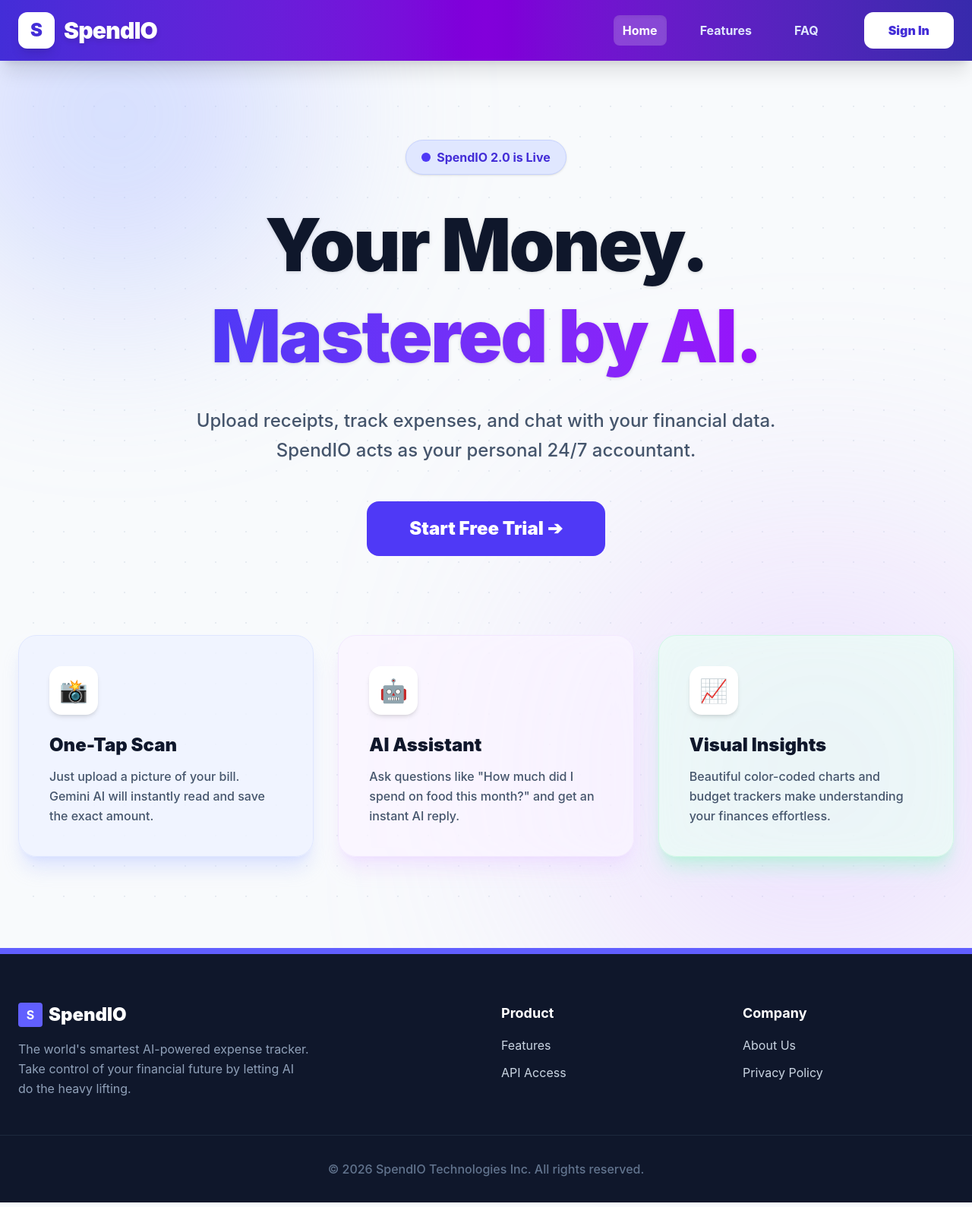
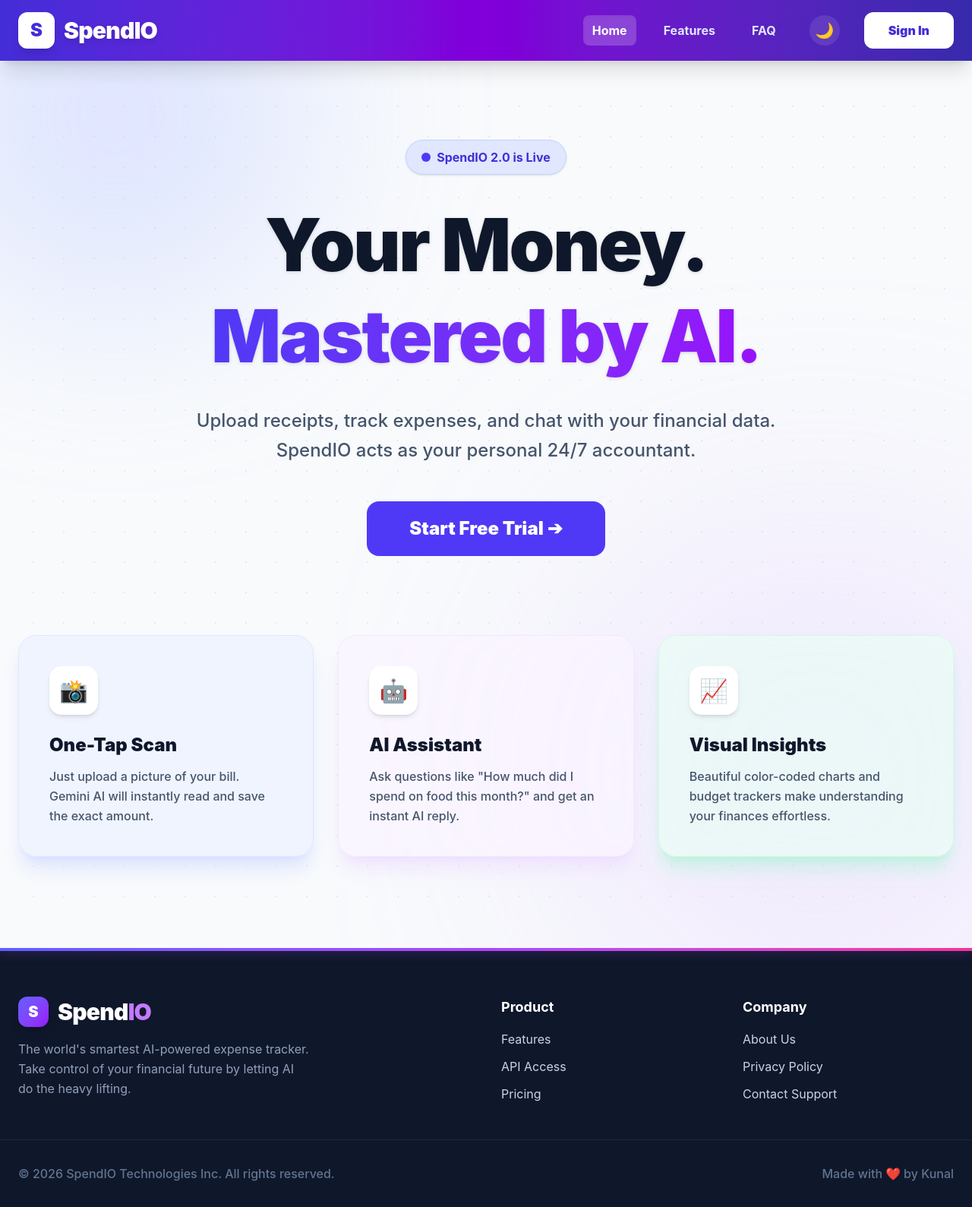
Before and after one commit to kunalchobdar2004/SpendIO-AI-Expense-Tracker, a React app in the folder frontend/: page / in a window 1280 px wide. Shown: the top 1589 px of the page at 76% size. Built offline with nearby package versions, Linux system fonts and the light colour scheme; the HTML template or start-up script is replaced by a standard one.

Commit message:
Complete Pro SaaS UI Overhaul

```diff
--- a/frontend/src/App.jsx
+++ b/frontend/src/App.jsx
@@ -3,13 +3,16 @@
 import { PieChart, Pie, Cell, Tooltip, ResponsiveContainer, Legend } from "recharts";
 
 // =====================================
-// 🎨 GLOBAL STYLES
+// 🎨 GLOBAL STYLES (ADDED DARK MODE LOGIC)
 // =====================================
-const GlobalStyles = () => (
+const GlobalStyles = ({ isDark }) => (
   <style>{`
     body, html {
       margin: 0; padding: 0; width: 100%; min-height: 100%;
-      background-color: #f8fafc; color: #1e293b; font-family: 'Inter', sans-serif;
+      background-color: ${isDark ? '#0f172a' : '#f8fafc'};
+      color: ${isDark ? '#f8fafc' : '#1e293b'};
+      font-family: 'Inter', sans-serif;
+      transition: background-color 0.3s ease, color 0.3s ease;
     }
     @keyframes fadeUp {
       from { opacity: 0; transform: translateY(20px); }
@@ -17,21 +20,42 @@
     }
     .animate-fade-up { animation: fadeUp 0.6s cubic-bezier(0.16, 1, 0.3, 1) forwards; }
     .delay-100 { animation-delay: 0.1s; }
+
     .bg-grid-pattern {
       background-size: 40px 40px;
-      background-image: radial-gradient(circle, #cbd5e1 1.5px, transparent 1.5px);
+      background-image: radial-gradient(circle, ${isDark ? '#334155' : '#cbd5e1'} 1.5px, transparent 1.5px) !important;
     }
     ::-webkit-scrollbar { width: 8px; }
     ::-webkit-scrollbar-track { background: transparent; }
-    ::-webkit-scrollbar-thumb { background: #cbd5e1; border-radius: 10px; }
-    ::-webkit-scrollbar-thumb:hover { background: #94a3b8; }
+    ::-webkit-scrollbar-thumb { background: ${isDark ? '#475569' : '#cbd5e1'}; border-radius: 10px; }
+    ::-webkit-scrollbar-thumb:hover { background: ${isDark ? '#64748b' : '#94a3b8'}; }
+
+    /* 🌙 DARK MODE OVERRIDES (Aapka original code bina change kiye cards ko dark banayega) */
+    ${isDark ? `
+      .bg-white, .bg-indigo-50\\/80, .bg-purple-50\\/80, .bg-emerald-50\\/80, .bg-emerald-50\\/90, .bg-blue-50\\/90, .bg-white\\/90, .bg-cyan-50\\/90, .bg-pink-50\\/90, .bg-orange-50\\/90, .bg-rose-50\\/90, .bg-amber-50\\/90, .bg-slate-50 {
+        background-color: #1e293b !important;
+        border-color: #334155 !important;
+      }
+      .text-slate-900, .text-slate-800, .text-indigo-900, .text-cyan-900, .text-pink-900, .text-purple-900, .text-emerald-900, .text-orange-950, .text-rose-900, .text-amber-900 {
+        color: #f8fafc !important;
+      }
+      .text-slate-600, .text-slate-500, .text-cyan-700 {
+        color: #94a3b8 !important;
+      }
+      input, select {
+        background-color: #0f172a !important;
+        color: white !important;
+        border-color: #334155 !important;
+      }
+      .bg-slate-50 { background-color: #334155 !important; }
+    ` : ''}
   `}</style>
 );
 
 // =====================================
 // 🎨 COMPONENTS: HEADER & FOOTER
 // =====================================
-const Header = ({ user, handleLogout }) => {
+const Header = ({ user, handleLogout, isDark, setIsDark }) => {
   const location = useLocation();
   const publicLinks = [{ name: "Home", path: "/" }, { name: "Features", path: "/#features" }, { name: "FAQ", path: "/faq" }];
   const privateLinks = [{ name: "Dashboard", path: "/dashboard" }, { name: "Scan Bill", path: "/scan" }, { name: "AI Advisor", path: "/ai" }];
@@ -44,13 +68,19 @@
           <div className="w-12 h-12 rounded-xl bg-white text-indigo-700 flex items-center justify-center font-black text-2xl shadow-lg group-hover:scale-110 transition-transform">S</div>
           <span className="text-3xl font-black tracking-tight drop-shadow-md">SpendIO</span>
         </Link>
-        <nav className="hidden md:flex gap-8 items-center">
+        <nav className="hidden md:flex gap-6 items-center">
           {links.map(link => (
             <Link key={link.name} to={link.path} className={`font-bold transition-all duration-300 hover:-translate-y-0.5 px-3 py-2 rounded-lg ${location.pathname === link.path ? 'bg-white/20 shadow-inner' : 'text-indigo-100 hover:text-white hover:bg-white/10'}`}>
               {link.name}
             </Link>
           ))}
-          {!user && <Link to="/auth" className="ml-4 bg-white text-indigo-700 px-8 py-3 rounded-xl font-black hover:bg-indigo-50 hover:shadow-[0_0_20px_rgba(255,255,255,0.4)] transition-all">Sign In</Link>}
+
+          {/* 🌙 Dark Mode Toggle Button */}
+          <button onClick={() => setIsDark(!isDark)} className="ml-2 w-10 h-10 rounded-full bg-white/10 flex items-center justify-center hover:bg-white/20 transition-all text-xl" title="Toggle Dark Mode">
+            {isDark ? '☀️' : '🌙'}
+          </button>
+
+          {!user && <Link to="/auth" className="ml-2 bg-white text-indigo-700 px-8 py-3 rounded-xl font-black hover:bg-indigo-50 hover:shadow-[0_0_20px_rgba(255,255,255,0.4)] transition-all">Sign In</Link>}
         </nav>
         {user && (
           <Link to="/profile" className="w-12 h-12 rounded-full bg-white text-indigo-700 font-black flex items-center justify-center shadow-lg transition-all cursor-pointer hover:scale-110 hover:ring-4 ring-white/30 text-xl overflow-hidden border-2 border-white">
@@ -62,33 +92,38 @@
   );
 };
 
-const Footer = () => (
-  <footer className="bg-slate-900 text-slate-300 pt-16 pb-8 border-t-8 border-indigo-500 mt-auto z-10 relative">
-    <div className="max-w-7xl mx-auto px-6 grid grid-cols-1 md:grid-cols-4 gap-10 mb-12">
+// 🌟 UNIQUE PREMIUM FOOTER
+const Footer = ({ isDark }) => (
+  <footer className={`${isDark ? 'bg-[#0b0f19]' : 'bg-slate-900'} text-slate-300 pt-16 pb-8 mt-auto z-10 relative overflow-hidden`}>
+    <div className="absolute top-0 left-0 w-full h-1 bg-gradient-to-r from-indigo-500 via-purple-500 to-pink-500 shadow-[0_0_15px_rgba(168,85,247,0.5)]"></div>
+    <div className="max-w-7xl mx-auto px-6 grid grid-cols-1 md:grid-cols-4 gap-10 mb-12 relative z-10">
       <div className="col-span-1 md:col-span-2">
-        <div className="flex items-center gap-2 mb-4">
-          <div className="w-8 h-8 rounded bg-indigo-500 flex items-center justify-center text-white font-bold">S</div>
-          <span className="text-2xl font-black text-white">SpendIO</span>
+        <div className="flex items-center gap-3 mb-4">
+          <div className="w-10 h-10 rounded-xl bg-gradient-to-br from-indigo-500 to-purple-600 flex items-center justify-center text-white font-black text-xl shadow-lg">S</div>
+          <span className="text-3xl font-black text-white tracking-tight">Spend<span className="text-purple-400">IO</span></span>
         </div>
         <p className="text-slate-400 leading-relaxed max-w-sm">The world's smartest AI-powered expense tracker. Take control of your financial future by letting AI do the heavy lifting.</p>
       </div>
       <div>
         <h4 className="text-white font-bold mb-4 text-lg">Product</h4>
         <ul className="space-y-3">
-          <li className="hover:text-indigo-400 cursor-pointer transition-colors">Features</li>
-          <li className="hover:text-indigo-400 cursor-pointer transition-colors">API Access</li>
+          <li className="hover:text-purple-400 cursor-pointer transition-colors">Features</li>
+          <li className="hover:text-purple-400 cursor-pointer transition-colors">API Access</li>
+          <li className="hover:text-purple-400 cursor-pointer transition-colors">Pricing</li>
         </ul>
       </div>
       <div>
         <h4 className="text-white font-bold mb-4 text-lg">Company</h4>
         <ul className="space-y-3">
-          <li className="hover:text-indigo-400 cursor-pointer transition-colors">About Us</li>
-          <li className="hover:text-indigo-400 cursor-pointer transition-colors">Privacy Policy</li>
+          <li className="hover:text-purple-400 cursor-pointer transition-colors">About Us</li>
+          <li className="hover:text-purple-400 cursor-pointer transition-colors">Privacy Policy</li>
+          <li className="hover:text-purple-400 cursor-pointer transition-colors">Contact Support</li>
         </ul>
       </div>
     </div>
-    <div className="max-w-7xl mx-auto px-6 pt-8 border-t border-slate-800 text-center text-slate-500 font-medium">
+    <div className="max-w-7xl mx-auto px-6 pt-8 border-t border-slate-800 flex flex-col md:flex-row justify-between items-center text-slate-500 font-medium">
       <p>© 2026 SpendIO Technologies Inc. All rights reserved.</p>
+      <p className="mt-4 md:mt-0 flex items-center gap-1">Made with <span className="text-red-500">❤️</span> by Kunal</p>
     </div>
   </footer>
 );
@@ -103,11 +138,19 @@
   });
   const [history, setHistory] = useState([]);
 
+  // 🌙 DARK MODE STATE
+  const [isDark, setIsDark] = useState(() => {
+    return localStorage.getItem('darkMode') === 'true';
+  });
+
+  useEffect(() => {
+    localStorage.setItem('darkMode', isDark);
+  }, [isDark]);
+
   useEffect(() => { if (user) fetchHistory(); }, [user]);
 
   const fetchHistory = async () => {
     try {
-      // 🟢 UPDATED TO RENDER URL
       const response = await fetch(`https://spendio-ai-expense-tracker.onrender.com/api/expenses?userId=${user.id}`);
       setHistory(await response.json());
     } catch (error) { console.error(error); }
@@ -121,9 +164,9 @@
 
   return (
     <Router>
-      <GlobalStyles />
+      <GlobalStyles isDark={isDark} />
       <div className="min-h-screen flex flex-col selection:bg-indigo-500 selection:text-white relative">
-        <Header user={user} handleLogout={handleLogout} />
+        <Header user={user} handleLogout={handleLogout} isDark={isDark} setIsDark={setIsDark} />
         <main className="flex-grow flex flex-col w-full max-w-7xl mx-auto px-6 py-10 z-10 relative">
           <Routes>
             <Route path="/" element={<HomePage user={user} />} />
@@ -135,7 +178,7 @@
             <Route path="/profile" element={user ? <ProfilePage user={user} setUser={setUser} history={history} handleLogout={handleLogout} /> : <Navigate to="/auth" />} />
           </Routes>
         </main>
-        <Footer />
+        <Footer isDark={isDark} />
       </div>
     </Router>
   );
@@ -148,8 +191,8 @@
   return (
     <div className="flex flex-col items-center justify-center animate-fade-up relative w-full h-full">
       <div className="fixed top-0 left-0 w-full h-full bg-grid-pattern -z-10 opacity-[0.4] pointer-events-none"></div>
-      <div className="fixed top-[-20%] left-[-10%] w-[500px] h-[500px] bg-indigo-300/40 rounded-full blur-[120px] -z-10 pointer-events-none"></div>
-      <div className="fixed bottom-[-10%] right-[-10%] w-[600px] h-[600px] bg-purple-300/40 rounded-full blur-[150px] -z-10 pointer-events-none"></div>
+      <div className="fixed top-[-20%] left-[-10%] w-[500px] h-[500px] bg-indigo-300/30 rounded-full blur-[120px] -z-10 pointer-events-none"></div>
+      <div className="fixed bottom-[-10%] right-[-10%] w-[600px] h-[600px] bg-purple-300/30 rounded-full blur-[150px] -z-10 pointer-events-none"></div>
 
       <div className="text-center max-w-5xl mx-auto pt-16 pb-16 relative z-10">
         <div className="inline-flex items-center gap-2 px-5 py-2.5 rounded-full bg-indigo-100 border border-indigo-200 text-indigo-700 font-bold mb-8 shadow-sm">
@@ -201,7 +244,6 @@
     e.preventDefault();
     setLoading(true);
     try {
-      // 🟢 UPDATED TO RENDER URL
       const res = await fetch(`https://spendio-ai-expense-tracker.onrender.com/api/${isLogin ? 'login' : 'signup'}`, {
         method: "POST", headers: { "Content-Type": "application/json" }, body: JSON.stringify(form),
       });
@@ -246,7 +288,7 @@
 };
 
 // =====================================
-// 📄 PROTECTED PAGE: DASHBOARD (WITH EDIT/DELETE & EXPORT)
+// 📄 PROTECTED PAGE: DASHBOARD
 // =====================================
 const Dashboard = ({ user, history, fetchHistory }) => {
   const [form, setForm] = useState({ amount: "", category: "Food", description: "", date: "" });
@@ -256,7 +298,6 @@
   const handleSubmit = async (e) => {
     e.preventDefault();
     const method = editingId ? "PUT" : "POST";
-    // 🟢 UPDATED TO RENDER URL
     const url = editingId ? `https://spendio-ai-expense-tracker.onrender.com/api/expenses/${editingId}` : "https://spendio-ai-expense-tracker.onrender.com/api/expenses";
 
     await fetch(url, { method, headers: { "Content-Type": "application/json" }, body: JSON.stringify({ ...form, userId: user.id }) });
@@ -274,7 +315,6 @@
 
   const handleDelete = async (id) => {
     if (!window.confirm("Are you sure you want to delete this expense?")) return;
-    // 🟢 UPDATED TO RENDER URL
     await fetch(`https://spendio-ai-expense-tracker.onrender.com/api/expenses/${id}`, { method: "DELETE" });
     fetchHistory();
   };
@@ -430,13 +470,11 @@
     reader.readAsDataURL(file);
     reader.onloadend = async () => {
       try {
-        // 🟢 UPDATED TO RENDER URL
         const res = await fetch("https://spendio-ai-expense-tracker.onrender.com/api/scan", { method: "POST", headers: { "Content-Type": "application/json" }, body: JSON.stringify({ imageBase64: reader.result }) });
         if(!res.ok) throw new Error("API failed");
 
         const data = await res.json();
         setResult(data);
-        // 🟢 UPDATED TO RENDER URL
         await fetch('https://spendio-ai-expense-tracker.onrender.com/api/expenses', { method: 'POST', headers: { "Content-Type": "application/json" }, body: JSON.stringify({ ...data, userId: user.id }) });
         fetchHistory();
       } catch (err) {
@@ -505,7 +543,6 @@
   const fetchReport = async () => {
     setLoadingInsights(true);
     try {
-      // 🟢 UPDATED TO RENDER URL
       const res = await fetch(`https://spendio-ai-expense-tracker.onrender.com/api/insights/${user.id}`);
       if(!res.ok) throw new Error("API Failed");
       setInsights(await res.json());
@@ -524,7 +561,6 @@
     setChat("");
 
     try {
-      // 🟢 UPDATED TO RENDER URL
       const res = await fetch("https://spendio-ai-expense-tracker.onrender.com/api/chat", { method: "POST", headers: { "Content-Type": "application/json" }, body: JSON.stringify({ question: q, expenses: history }) });
       if(!res.ok) throw new Error("Chat Failed");
       const data = await res.json();
@@ -603,7 +639,6 @@
     reader.readAsDataURL(file);
     reader.onloadend = async () => {
       try {
-        // 🟢 UPDATED TO RENDER URL
         const res = await fetch(`https://spendio-ai-expense-tracker.onrender.com/api/user/${user.id}/profile-pic`, { method: "PUT", headers: { "Content-Type": "application/json" }, body: JSON.stringify({ profilePic: reader.result }) });
         if(res.ok) {
           const updatedUser = { ...user, profilePic: reader.result };
```
